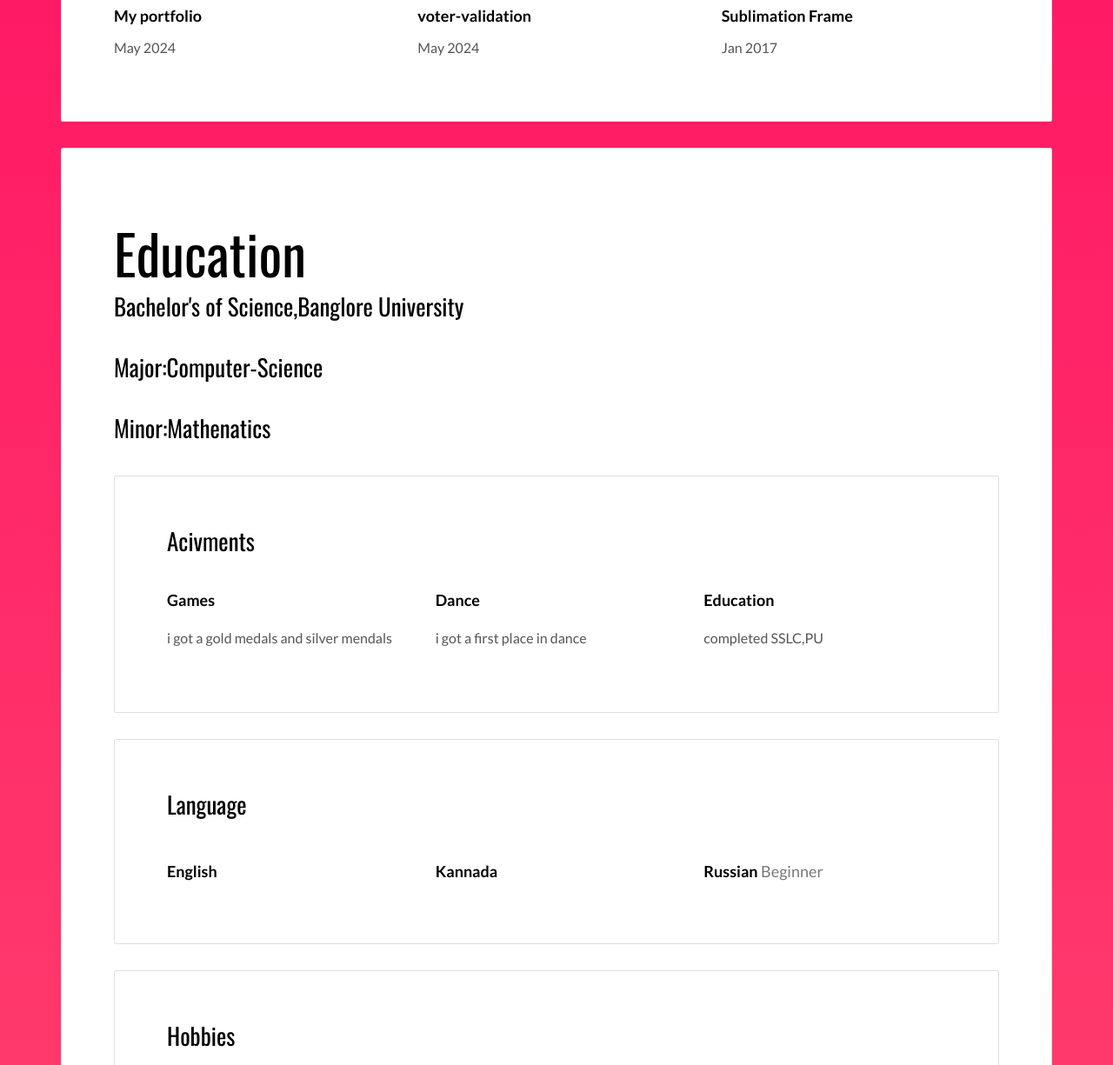
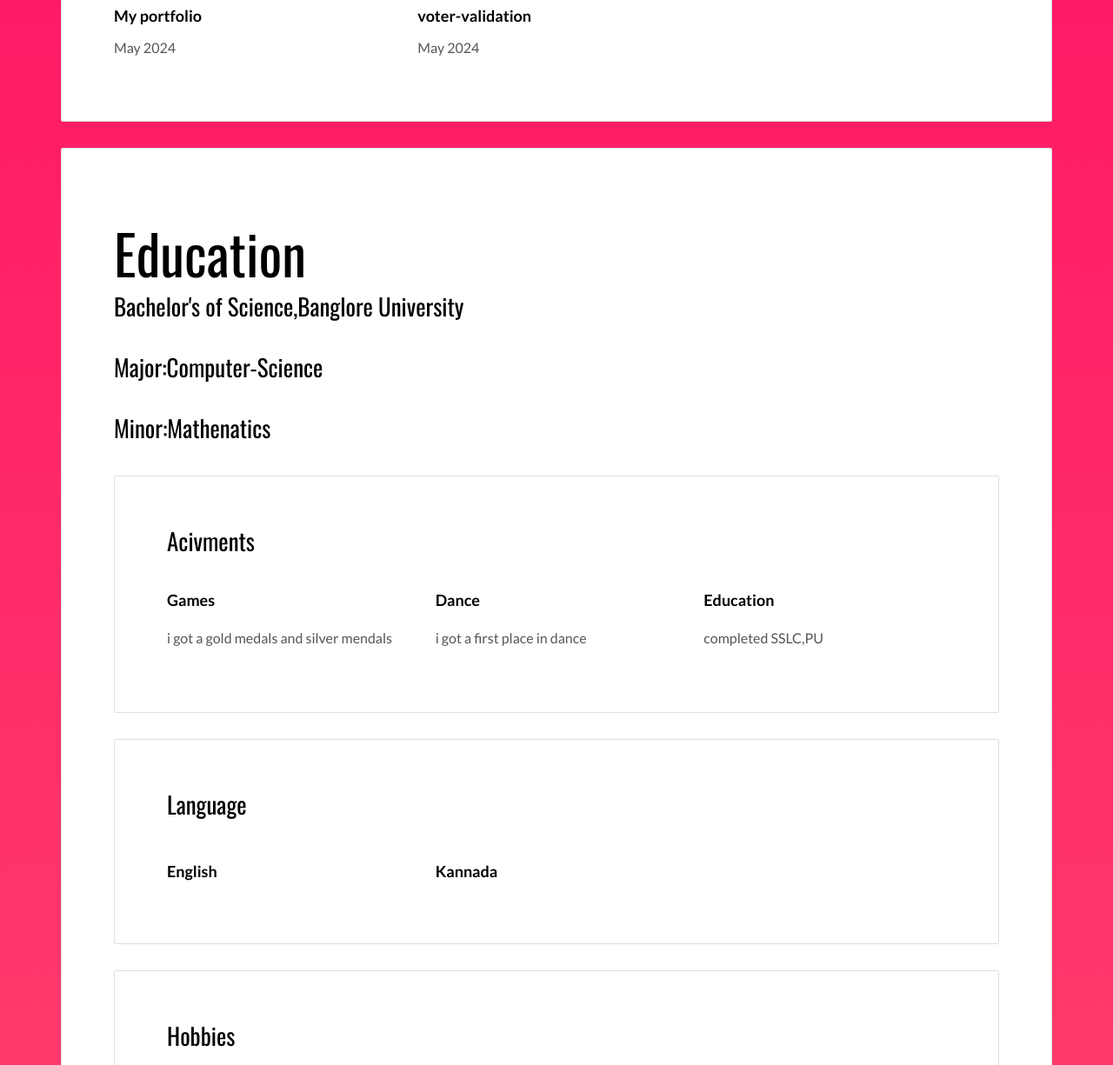
Before and after one commit to Kumari-V/portpolio-2, a plain HTML site: page index.html in a window 1280 px wide. Shown: the part 1008-2233 px from the top of the page at 87% size. Drawn offline with nearby package versions, Linux system fonts and the light colour scheme.

Commit message:
Update index.html

```diff
--- a/index.html
+++ b/index.html
@@ -88,11 +88,7 @@
               <a href="https://kumari-v.github.io/vote/"><h3 class="h5">voter-validation</h3></a>
                 <p>May 2024</p>
               </div>
-              <div class="col-md-4">
-                <img src="./sample/003.jpg" class="img-responsive" alt="">
-                <h3 class="h5">Sublimation Frame</h3>
-                <p>Jan 2017</p>
-              </div>
+
             </div>
           </div>
         </div>
@@ -146,11 +142,7 @@
                   <h3 class="h5">Kannada</h3>
                 </div>
               </div>
-              <div class="col-md-4">
-                <div class="language-experience">
-                  <h3 class="h5">Russian  <small>Beginner</small></h3>
-                </div>
-              </div>
+
             </div>
           </div>
         </div>
```
